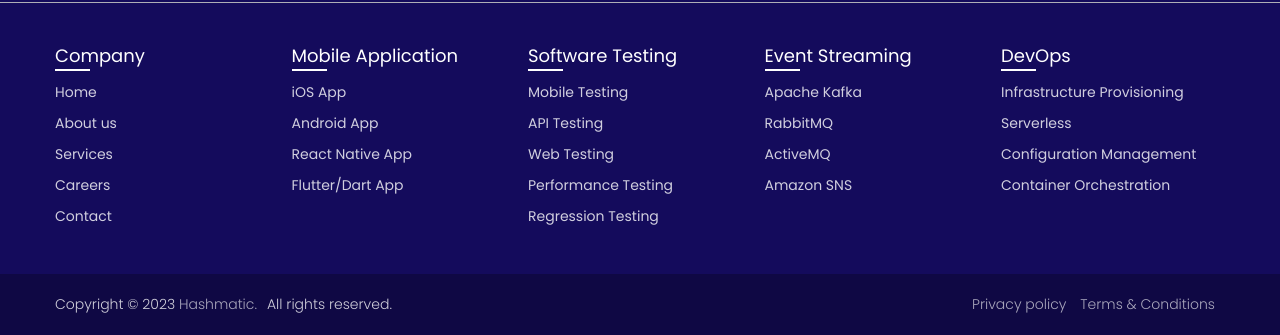
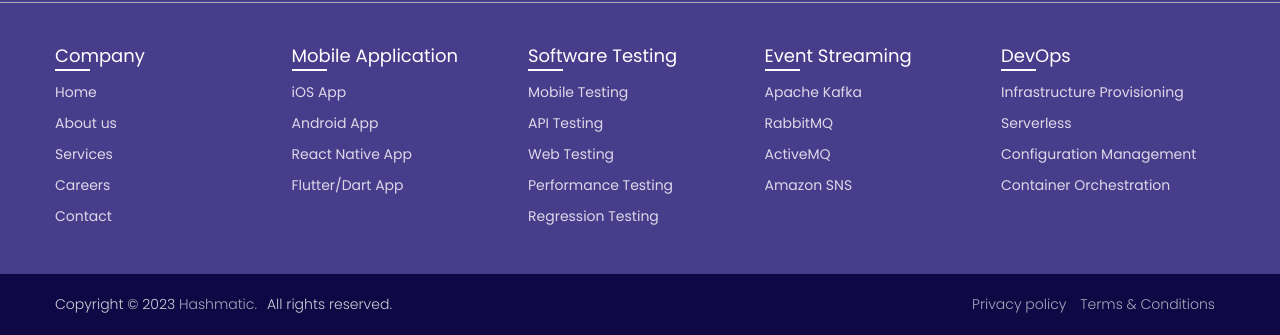
Before and after one commit to abhisheksingh-17/Footer, a plain HTML site: page index.html in a window 1280 px wide. Shown: the part 465-800 px from the top of the page. Drawn offline with Linux system fonts and the light colour scheme.

Commit message:
Size Commit

```diff
--- a/style.css
+++ b/style.css
@@ -14,11 +14,11 @@ body {
 }
 
 footer {
-    position: fixed;
+    position: absolute;
     bottom: 0;
     left: 0;
     width: 100%;
-    background: #140B5C;
+    background: darkslateblue;
 }
 
 footer::before{
```
